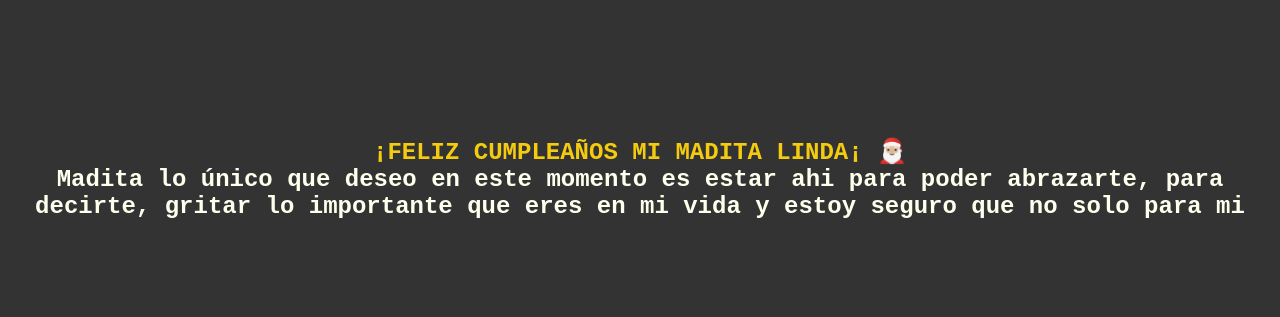
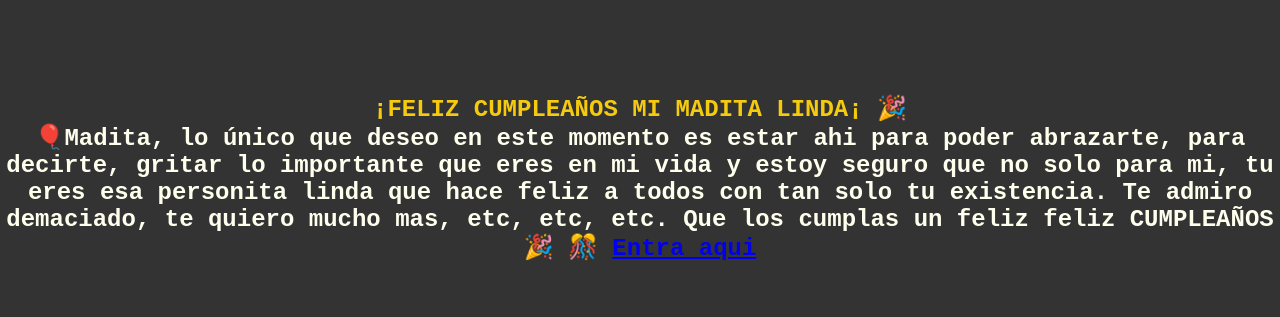
Before and after one commit to albaromartinez/cosas_mias, a plain HTML site: page index.html in a window 1280 px wide. Shown: the part 222-539 px from the top of the page. Drawn offline with Linux system fonts and the light colour scheme.

Commit message:
fhort commit

```diff
--- a/index.html
+++ b/index.html
@@ -12,7 +12,7 @@
 </head>
 <body>
     <section class="container">
-        <h1>¡Falta poco¡</h1>
+        <h1>¡Falta poco, esperalo conmigo¡</h1>
         <div class="countdown">
             <div>
                 <p id="days">132</p>
@@ -33,8 +33,13 @@
         </div>
     </section>
     <section class="final-sms">
-        <h2>¡FELIZ CUMPLEAÑOS MI MADITA LINDA¡ 🎅🏼
-            <strong>Madita lo único que deseo en este momento es estar ahi para poder abrazarte, para decirte, gritar lo importante que eres en mi vida y estoy seguro que no solo para mi</strong>
+        <h2>¡FELIZ CUMPLEAÑOS MI MADITA LINDA¡ &#127881;
+            <strong> &#127880;Madita, lo único que deseo en este momento es estar ahi para poder abrazarte, para decirte, gritar lo importante que eres en mi vida y estoy seguro que no solo para mi, tu eres esa personita linda que hace feliz a todos con tan solo tu existencia. Te admiro demaciado, te quiero mucho mas, etc, etc, etc.
+            Que los cumplas un feliz feliz CUMPLEAÑOS &#127881; &#127882;
+            <a href="https://drive.google.com/drive/folders/12cKX7Ei5PhC32Kk9wN8wAp2ZX2A3p4nc?usp=sharing">Entra aqui</a>
+
+
+            </strong>
         </h2>
 
     </section>
```
